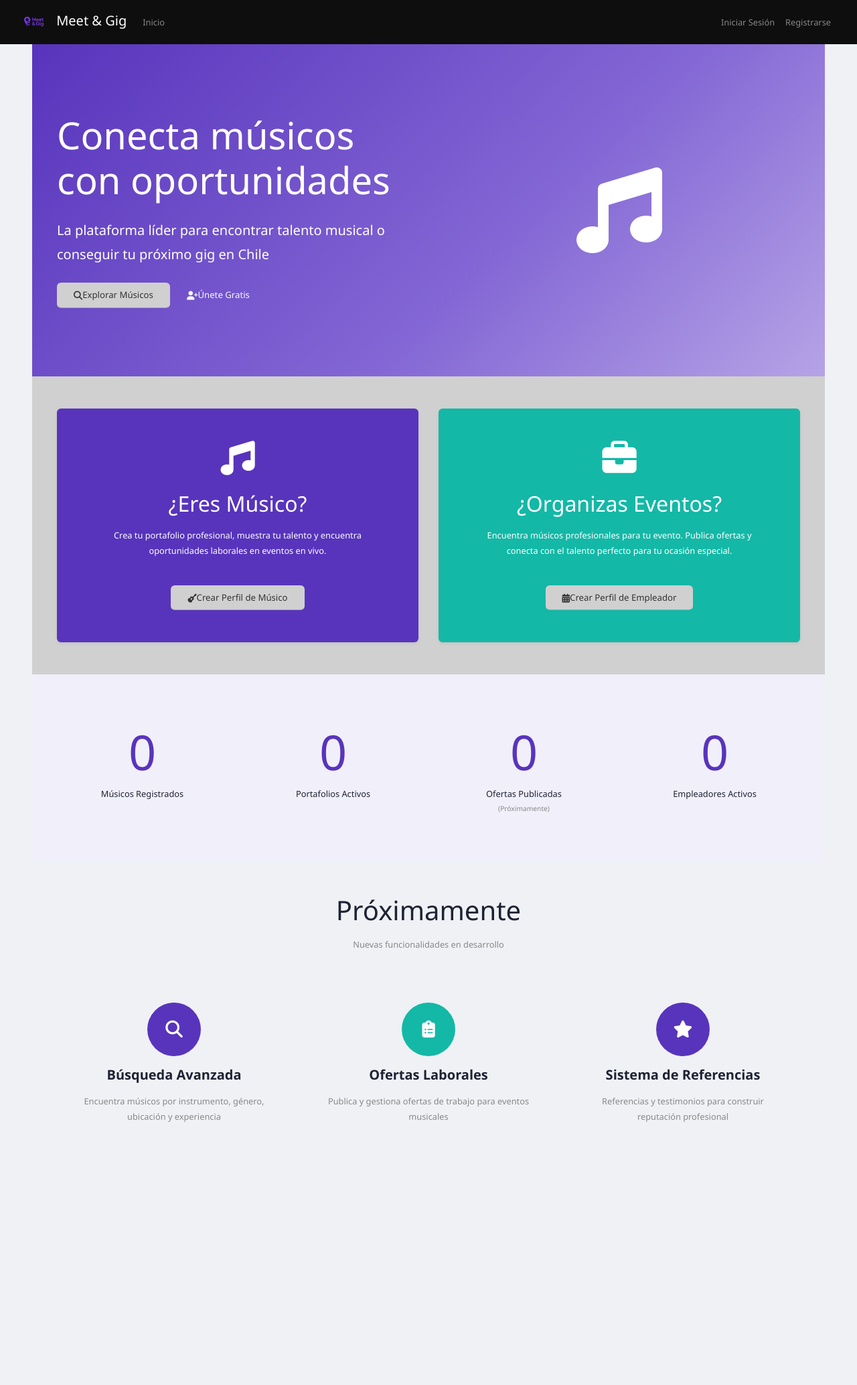
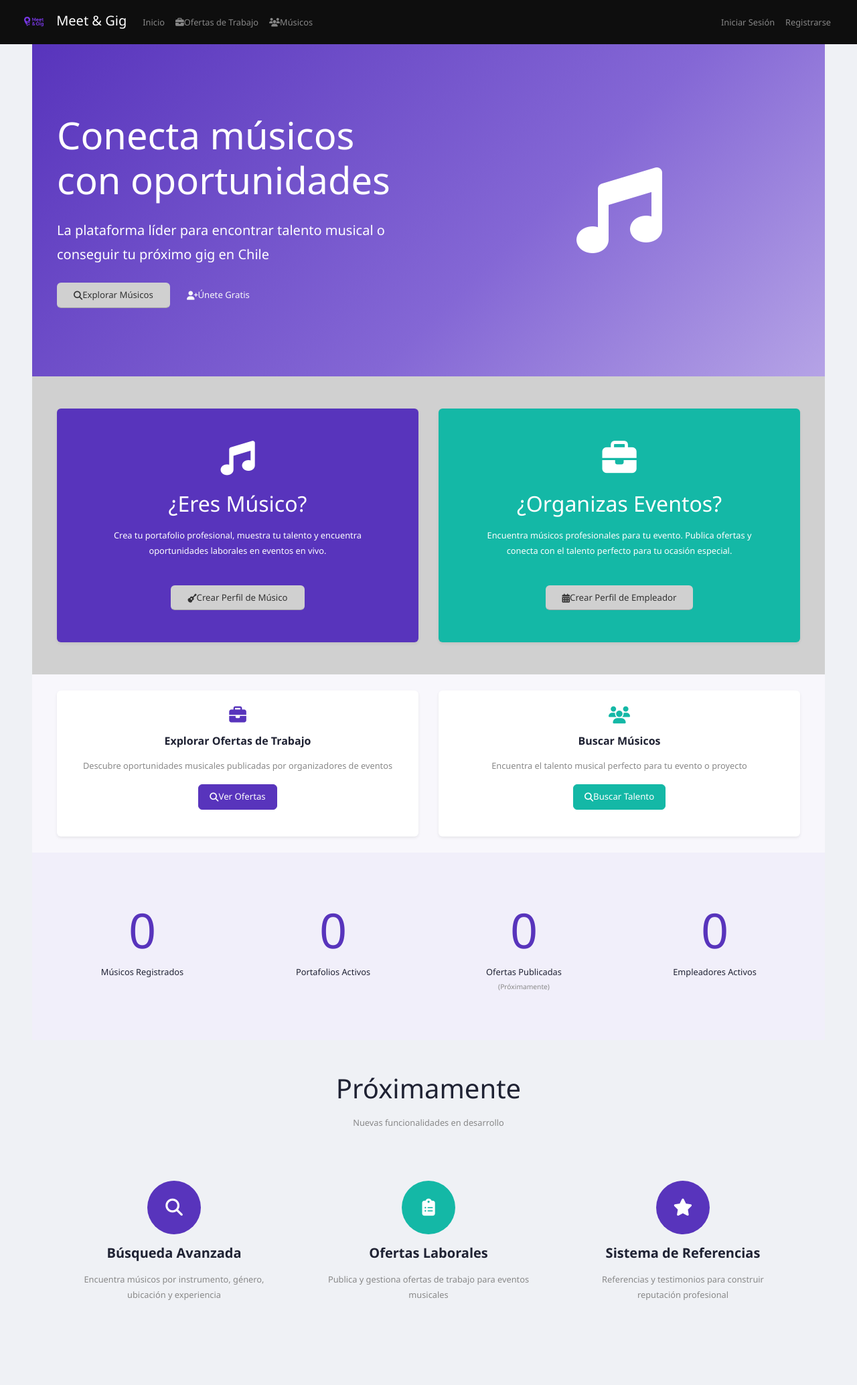
Before and after one commit to pipejarad/meetandgig, a Django app: page / in a window 1280 px wide. Shown: the whole page at 67% size. Before the commit the page ends 1675 px from the top, so only its background shows below. Run offline with Django 4.2, Linux system fonts and the light colour scheme; data comes from the database, SQL or seed files in the repository; data that the repository does not hold is empty; some libraries are stand-ins or nearby versions.

Commit message:
Sprint 3: Mejoras de navegación y componentes UI
- Navegación mejorada con enlaces a ofertas y músicos en header
- URLs públicas amigables (/ofertas/, /trabajos/) para acceso directo
- Componente reutilizable oferta_card.html para mostrar ofertas
- Estilos CSS actualizados para soporte visual de nuevas funcionalidades
- Limpieza de imports en forms.py para mejor organización
- Mejoras en página de inicio con nueva estructura

Preparación para acceso público a ofertas laborales (Tickets 3.2-3.3)

```diff
--- a/meetandgig/static/css/theme.css
+++ b/meetandgig/static/css/theme.css
@@ -40,6 +40,33 @@ border-color:var(--mg-primary-600) !important;
 color:#fff !important;
 background-color:var(--mg-primary-700) !important;
 border-color:var(--mg-primary-700) !important;
+}
+
+/* Botones personalizados Meet & Gig */
+.btn-brand {
+  background-color: var(--mg-primary-600) !important;
+  border-color: var(--mg-primary-600) !important;
+  color: white !important;
+}
+.btn-brand:hover, .btn-brand:focus {
+  background-color: var(--mg-primary-700) !important;
+  border-color: var(--mg-primary-700) !important;
+  color: white !important;
+}
+
+.btn-accent-teal {
+  background-color: var(--mg-teal-600) !important;
+  border-color: var(--mg-teal-600) !important;
+  color: white !important;
+}
+.btn-accent-teal:hover, .btn-accent-teal:focus {
+  background-color: var(--mg-teal-700) !important;
+  border-color: var(--mg-teal-700) !important;
+  color: white !important;
+}
+
+.text-accent-teal {
+  color: var(--mg-teal-600) !important;
 }
 
 /* Formularios (focus visible y accesible) */
--- a/templates/base.html
+++ b/templates/base.html
@@ -78,7 +78,14 @@
                             <a class="nav-link" href="#">Eventos</a>
                         </li>
                         <li class="nav-item">
-                            <a class="nav-link" href="#">Músicos</a>
+                            <a class="nav-link" href="{% url 'buscar_ofertas' %}">
+                                <i class="fas fa-briefcase me-2"></i>Ofertas de Trabajo
+                            </a>
+                        </li>
+                        <li class="nav-item">
+                            <a class="nav-link" href="{% url 'buscar_portafolios' %}">
+                                <i class="fas fa-users me-2"></i>Músicos
+                            </a>
                         </li>
                         {% if user.tipo_usuario == 'musico' %}
                         <li class="nav-item">
@@ -93,6 +100,18 @@
                             </a>
                         </li>
                         {% endif %}
+                        {% else %}
+                        <!-- Navegación para usuarios no autenticados -->
+                        <li class="nav-item">
+                            <a class="nav-link" href="{% url 'buscar_ofertas' %}">
+                                <i class="fas fa-briefcase me-2"></i>Ofertas de Trabajo
+                            </a>
+                        </li>
+                        <li class="nav-item">
+                            <a class="nav-link" href="{% url 'buscar_portafolios' %}">
+                                <i class="fas fa-users me-2"></i>Músicos
+                            </a>
+                        </li>
                         {% endif %}
                     </ul>
 
--- a/usuarios/forms.py
+++ b/usuarios/forms.py
@@ -3,8 +3,7 @@ from django.contrib.auth.forms import UserCreationForm, AuthenticationForm, SetP
 from django.core.exceptions import ValidationError
 from django.utils import timezone
 from PIL import Image
-from .models import (Usuario, PerfilMusico, PerfilEmpleador, Portafolio,
-                     OfertaLaboral, OfertaInstrumento, OfertaGenero)
+from .models import (Usuario, PerfilMusico, PerfilEmpleador, Portafolio,OfertaLaboral, OfertaInstrumento, OfertaGenero)
 
 
 def validate_image_file(image):
--- a/usuarios/templates/usuarios/inicio.html
+++ b/usuarios/templates/usuarios/inicio.html
@@ -160,6 +160,38 @@
   </div>
 </section>
 
+<!-- Acceso Rápido -->
+<section class="py-4 bg-surface-50">
+  <div class="container">
+    <div class="row g-3">
+      <div class="col-md-6">
+        <div class="card border-0 shadow-sm h-100">
+          <div class="card-body text-center p-4">
+            <i class="fas fa-briefcase fa-2x text-brand mb-3"></i>
+            <h5 class="mb-3">Explorar Ofertas de Trabajo</h5>
+            <p class="text-muted mb-3">Descubre oportunidades musicales publicadas por organizadores de eventos</p>
+            <a href="{% url 'buscar_ofertas' %}" class="btn btn-brand">
+              <i class="fas fa-search me-2"></i>Ver Ofertas
+            </a>
+          </div>
+        </div>
+      </div>
+      <div class="col-md-6">
+        <div class="card border-0 shadow-sm h-100">
+          <div class="card-body text-center p-4">
+            <i class="fas fa-users fa-2x text-accent-teal mb-3"></i>
+            <h5 class="mb-3">Buscar Músicos</h5>
+            <p class="text-muted mb-3">Encuentra el talento musical perfecto para tu evento o proyecto</p>
+            <a href="{% url 'buscar_portafolios' %}" class="btn btn-accent-teal">
+              <i class="fas fa-search me-2"></i>Buscar Talento
+            </a>
+          </div>
+        </div>
+      </div>
+    </div>
+  </div>
+</section>
+
 <!-- Estadísticas -->
 <section class="py-5 bg-surface-100">
   <div class="container">
--- a/usuarios/urls.py
+++ b/usuarios/urls.py
@@ -29,7 +29,11 @@ urlpatterns = [
     path('buscar/', views.buscar_portafolios, name='buscar_portafolios'),
     path('musicos/', views.buscar_portafolios, name='listar_portafolios'),
 
-    # URLs de ofertas laborales (Sprint 3)
+    # URLs de ofertas laborales públicas (Ticket 3.2)
+    path('ofertas/', views.buscar_ofertas_view, name='buscar_ofertas'),
+    path('trabajos/', views.buscar_ofertas_view, name='listar_ofertas'),
+
+    # URLs de ofertas laborales privadas (Sprint 3)
     path('ofertas/nueva/', views.crear_oferta_laboral_view, name='crear_oferta_laboral'),
     path('ofertas/mis-ofertas/', views.ver_mis_ofertas_view, name='ver_mis_ofertas'),
     path('ofertas/<slug:slug>/', views.detalle_oferta_view, name='detalle_oferta'),
```
Also changed, not shown: usuarios/templates/usuarios/components/oferta_card.html (added, +192 -0 lines).
